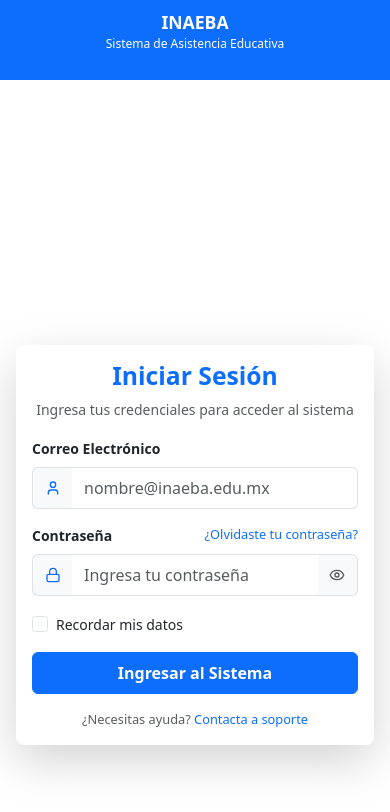
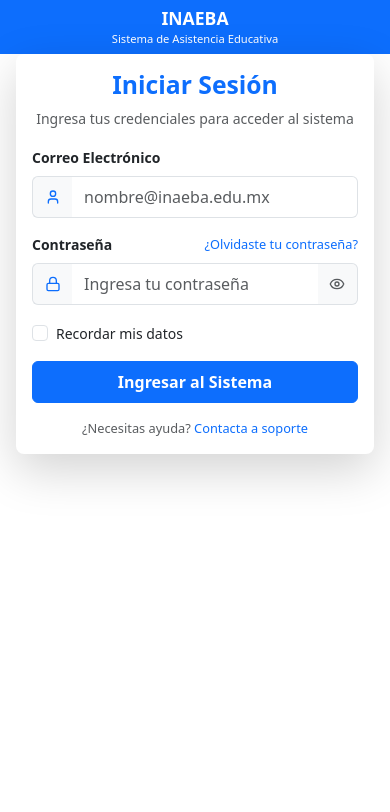
Before and after one commit to IsaacCanoH/Frontend_RVA, a React (Vite) app: page / in a window 390 px wide. Shown: the top 812 px of the page. Built offline with nearby package versions, Linux system fonts and the light colour scheme.

Commit message:
Correccion H

```diff
--- a/src/components/Auth/Login.jsx
+++ b/src/components/Auth/Login.jsx
@@ -45,10 +45,10 @@
   }
 
   return (
-    <div className="container-fluid p-0 min-vh-100">
-      <div className="row g-0 min-vh-100">
+    <div className="container-fluid p-0 min-vh-lg-100">
+      <div className="row g-0 min-vh-lg-100">
         <LoginHeader styles={styles} />
-        <div className="col-lg-7 col-12 d-flex align-items-center justify-content-center py-lg-4 py-2">
+        <div className="col-lg-7 col-12 d-flex align-items-lg-center justify-content-center py-lg-4">
           <div className="w-100 px-3 px-sm-4 px-lg-5">
             <LoginForm
               formData={formData}
--- a/src/components/Auth/LoginHeader.jsx
+++ b/src/components/Auth/LoginHeader.jsx
@@ -14,7 +14,7 @@
     </div>
 
     {/* Header móvil - Solo visible en móvil */}
-    <div className={`col-12 d-lg-none bg-primary text-white text-center ${styles["header-mobile"]}`}>
+    <div className={`col-12 d-lg-none bg-primary text-white text-center py-2 ${styles["header-mobile"]}`}>
       <h2 className="fw-bold mb-1">INAEBA</h2>
       <p className="mb-0 small px-3">Sistema de Asistencia Educativa</p>
     </div>
--- a/src/styles/login.module.css
+++ b/src/styles/login.module.css
@@ -42,21 +42,42 @@
 }
 
 .header-mobile {
-  padding: 1rem 1.5rem !important;
+  padding: 0.5rem 1rem !important;
   min-height: auto !important;
   height: auto !important;
 }
 
 .header-mobile h2 {
-  font-size: 1.3rem !important;
+  font-size: 1.2rem !important;
   margin-bottom: 0.25rem !important;
   line-height: 1.2;
 }
 
 .header-mobile p {
-  font-size: 0.8rem !important;
+  font-size: 0.75rem !important;
   margin: 0 !important;
   line-height: 1.3;
+}
+
+/* Clases personalizadas para altura mínima solo en desktop */
+@media (min-width: 992px) {
+  .min-vh-lg-100 {
+    min-height: 100vh !important;
+  }
+}
+
+/* En móvil, sin altura mínima forzada */
+@media (max-width: 991.98px) {
+  .min-vh-lg-100 {
+    min-height: auto !important;
+  }
+
+  /* El contenedor del formulario no se centra verticalmente en móvil */
+  .col-12.d-flex {
+    align-items: flex-start !important;
+    padding-top: 1rem !important;
+    padding-bottom: 1rem !important;
+  }
 }
 
 /* Mejoras para móvil */
@@ -80,7 +101,7 @@
   }
 
   .header-mobile {
-    padding: 0.75rem 1rem !important;
+    padding: 0.5rem 0.75rem !important;
   }
 
   .header-mobile h2 {
@@ -89,7 +110,13 @@
   }
 
   .header-mobile p {
-    font-size: 0.75rem !important;
+    font-size: 0.7rem !important;
+  }
+
+  /* Eliminar cualquier padding vertical extra */
+  .col-12.d-flex {
+    padding-top: 0.5rem !important;
+    padding-bottom: 0.5rem !important;
   }
 }
 
@@ -97,29 +124,28 @@
   .card {
     margin: 1rem auto !important;
   }
+
+  .col-12.d-flex {
+    padding-top: 1rem !important;
+    padding-bottom: 1rem !important;
+  }
 }
 
 @media (max-height: 600px) and (max-width: 991px) {
-  .min-vh-100 {
-    min-height: auto;
+  .header-mobile {
+    padding: 0.25rem 0.75rem !important;
   }
 
-  .header-mobile {
-    padding: 0.5rem 1rem !important;
-  }
-}
-
-@media (max-width: 991.98px) {
-  .header-mobile {
-    flex: 0 0 auto !important;
-    max-height: 80px !important;
+  .col-12.d-flex {
+    padding-top: 0.25rem !important;
+    padding-bottom: 0.25rem !important;
   }
 }
 
 /* Pantallas muy pequeñas */
 @media (max-width: 360px) {
   .header-mobile {
-    padding: 0.5rem 0.75rem !important;
+    padding: 0.25rem 0.5rem !important;
   }
 
   .header-mobile h2 {
@@ -127,6 +153,6 @@
   }
 
   .header-mobile p {
-    font-size: 0.7rem !important;
+    font-size: 0.65rem !important;
   }
 }
```
